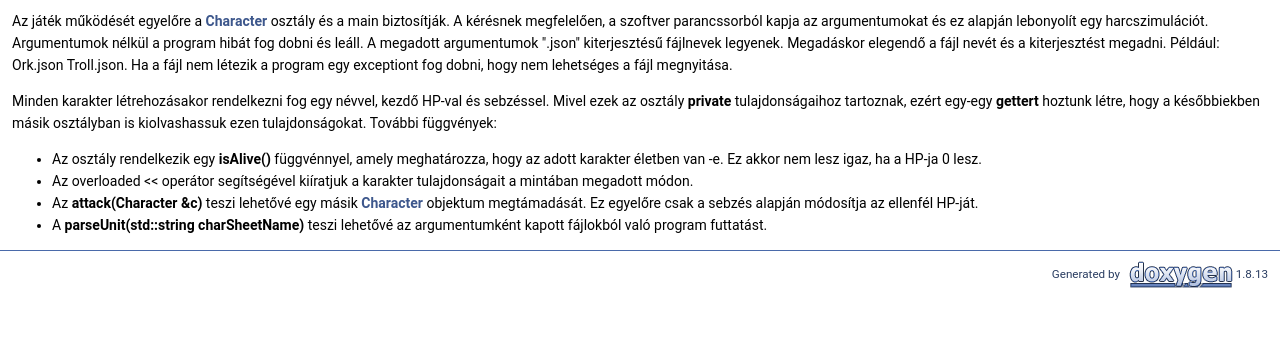
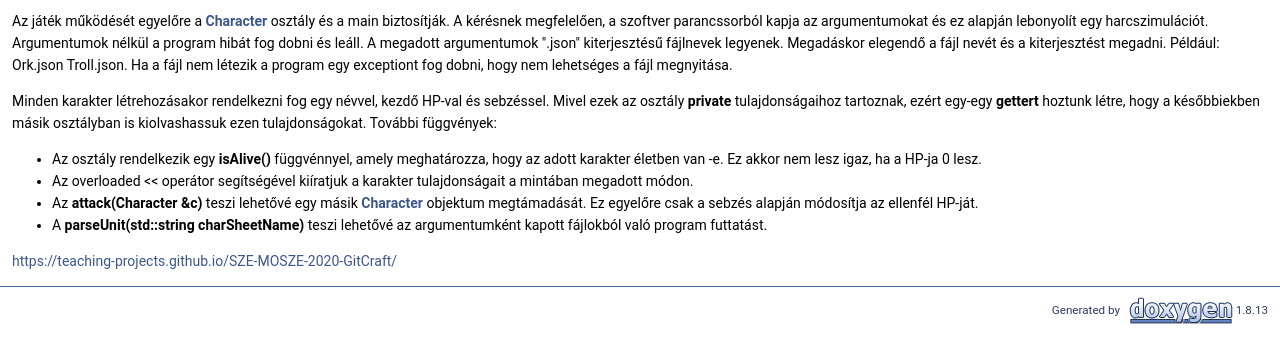
Before and after one commit to davidpokorni/Elesproba, a plain HTML site: page md__r_e_a_d_m_e.html in a window 1280 px wide. Shown: the part 137-500 px from the top of the page. Drawn offline with Linux system fonts and the light colour scheme; a script that the page names is missing.

Commit message:
Update gh-pages to output generated at 66d28fc

```diff
--- a/md__r_e_a_d_m_e.html
+++ b/md__r_e_a_d_m_e.html
@@ -68,8 +68,9 @@ $(function() {
 <li>Az osztály rendelkezik egy <b>isAlive()</b> függvénnyel, amely meghatározza, hogy az adott karakter életben van -e. Ez akkor nem lesz igaz, ha a HP-ja 0 lesz.</li>
 <li>Az overloaded &lt;&lt; operátor segítségével kiíratjuk a karakter tulajdonságait a mintában megadott módon.</li>
 <li>Az <b>attack(Character &amp;c)</b> teszi lehetővé egy másik <a class="el" href="class_character.html" title="Character class. ">Character</a> objektum megtámadását. Ez egyelőre csak a sebzés alapján módosítja az ellenfél HP-ját.</li>
-<li>A <b>parseUnit(std::string charSheetName)</b> teszi lehetővé az argumentumként kapott fájlokból való program futtatást. </li>
+<li>A <b>parseUnit(std::string charSheetName)</b> teszi lehetővé az argumentumként kapott fájlokból való program futtatást.</li>
 </ul>
+<p><a href="https://teaching-projects.github.io/SZE-MOSZE-2020-GitCraft/">https://teaching-projects.github.io/SZE-MOSZE-2020-GitCraft/</a> </p>
 </div></div><!-- contents -->
 <!-- start footer part -->
 <hr class="footer"/><address class="footer"><small>
```
